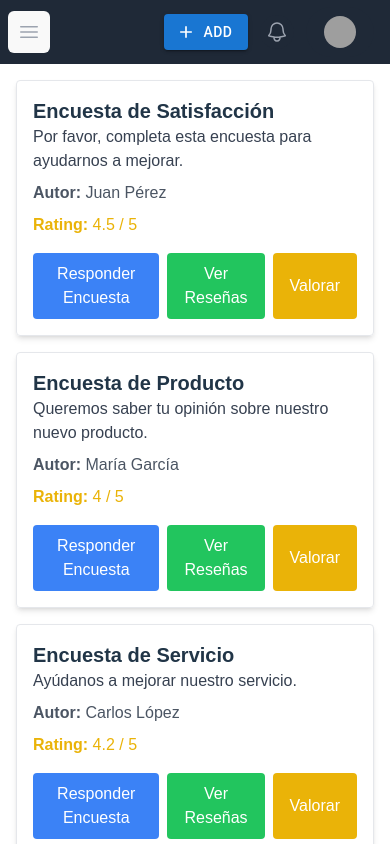
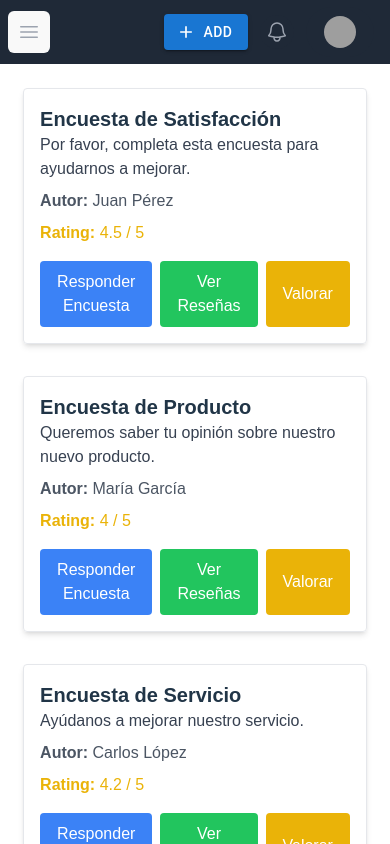
Before and after one commit to Ovtt17/survey-app-ui, a React (Vite) app: page / in a window 390 px wide. Shown: the top 844 px of the page. Built offline with nearby package versions, Linux system fonts and the light colour scheme; grey boxes are pictures that could not be loaded.

Commit message:
chore: Update Home page layout to display surveys in a responsive grid

```diff
--- a/src/pages/Home.tsx
+++ b/src/pages/Home.tsx
@@ -1,4 +1,3 @@
-import React from "react";
 import SurveyCard from "../components/Survey/SurveyCard";
 
 const surveys = [
@@ -49,8 +48,9 @@ const Home = () => {
 
   return (
     <div className="App flex flex-col items-center">
+      <div className="flex flex-wrap justify-start">
         {surveys.map((survey, index) => (
-        <div key={index} className="w-full max-w-xl">
+          <div key={index} className="w-full sm:w-1/2 p-2">
             <SurveyCard
               title={survey.title}
               description={survey.description}
@@ -63,6 +63,7 @@ const Home = () => {
           </div>
         ))}
       </div>
+    </div>
   );
 };
 
```
Lines whose indentation alone changed are shown as unchanged.
